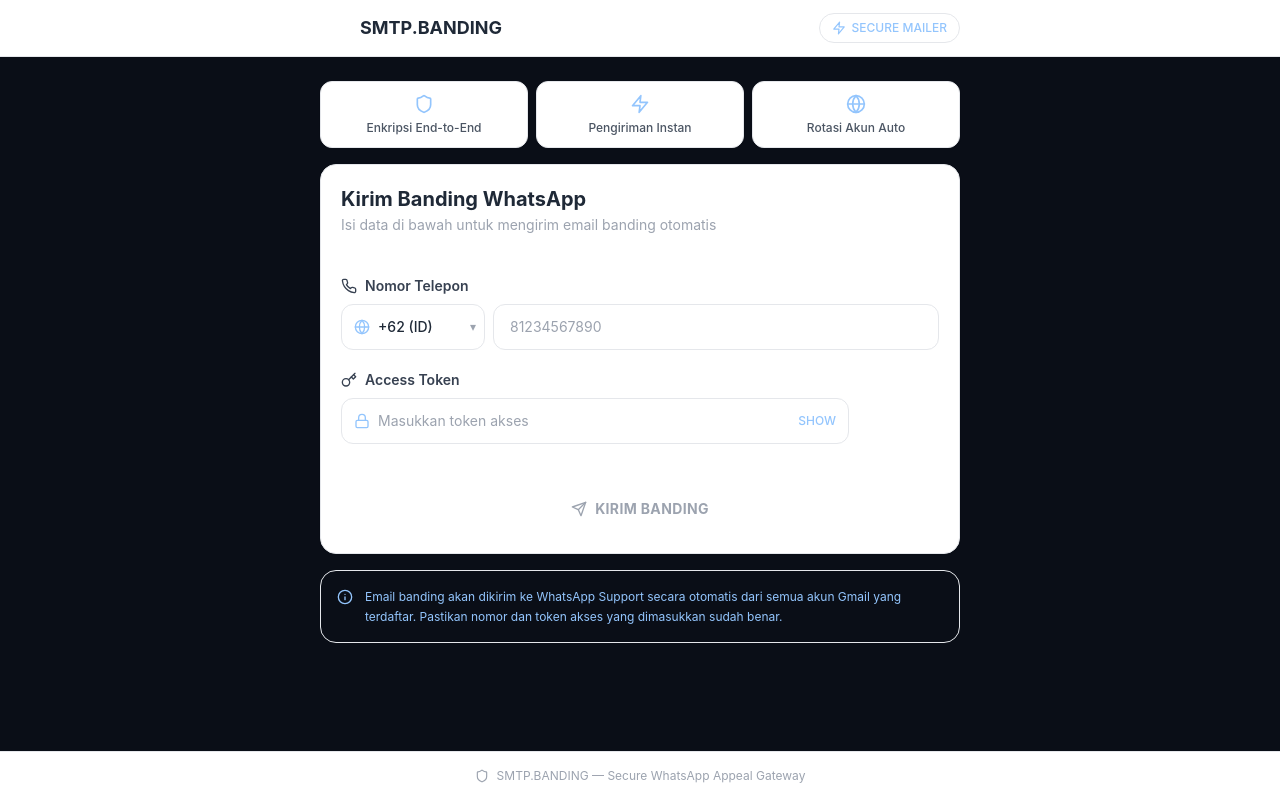
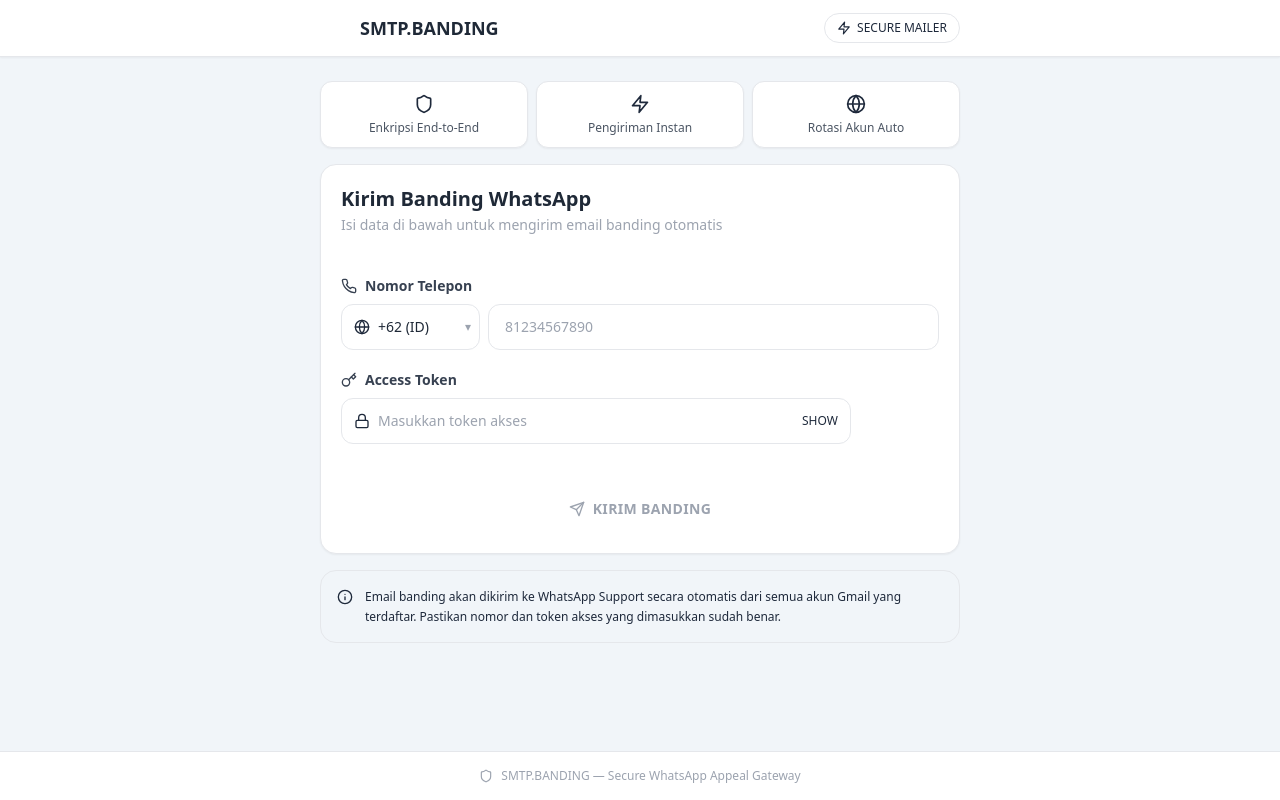
Before and after one commit to izzyrap/Muhammad-ikhsan-assidiq, a Next.js app: page / in a window 1280 px wide. Built offline with nearby package versions, Linux system fonts and the light colour scheme.

Commit message:
Update globals.css

```diff
--- a/styles/globals.css
+++ b/styles/globals.css
@@ -2,29 +2,16 @@
 @tailwind components;
 @tailwind utilities;
 
-@layer base {
-  body {
-    @apply bg-cyber-900 text-cyber-100 antialiased;
-    font-family: 'Inter', -apple-system, BlinkMacSystemFont, 'Segoe UI', sans-serif;
-  }
-
-  ::-webkit-scrollbar {
-    width: 6px;
-  }
-  ::-webkit-scrollbar-track {
-    background: #0d1321;
-  }
-  ::-webkit-scrollbar-thumb {
-    background: #1e2d3d;
-    border-radius: 3px;
-  }
-  ::-webkit-scrollbar-thumb:hover {
-    background: #2d4a6b;
-  }
+* {
+  box-sizing: border-box;
 }
 
-@layer utilities {
-  .text-glow {
-    text-shadow: 0 0 10px rgba(59, 130, 246, 0.5);
-  }
+body {
+  background-color: #f1f5f9;
+  color: #1e293b;
 }
+
+select option {
+  background: #ffffff;
+  color: #1e293b;
+}
```
